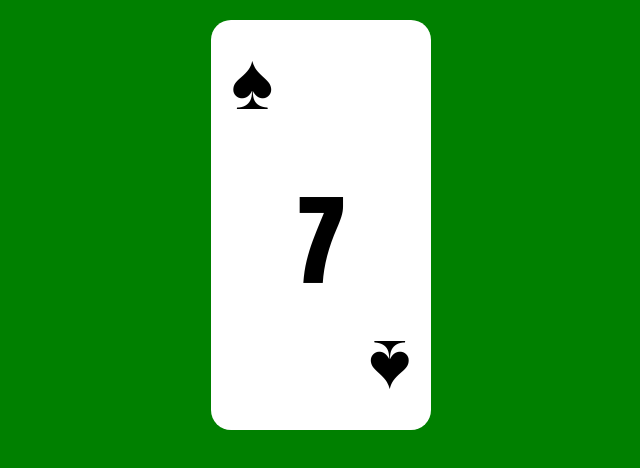
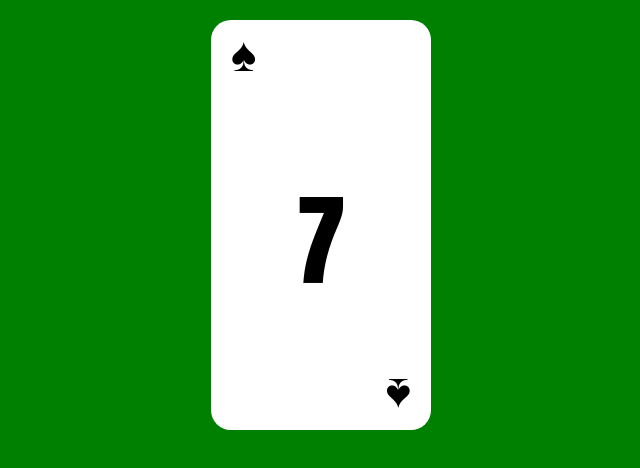
Before and after one commit to edgarbrignoni/random-card-generator, a plain HTML site: page index.html in a window 1280 px wide. Shown: the whole page, without its empty margins (319-959 px from the left). Drawn offline with Linux system fonts and the light colour scheme.

Commit message:
change suit size

```diff
--- a/style.css
+++ b/style.css
@@ -1,6 +1,6 @@
 body {
     background-color: green;
-    font-size: 5em;
+    font-size: 3em;
     font-family: Impact, Charcoal, sans-serif;
 }
 
```
Also changed, not shown: index.js (+4 -4 lines).
